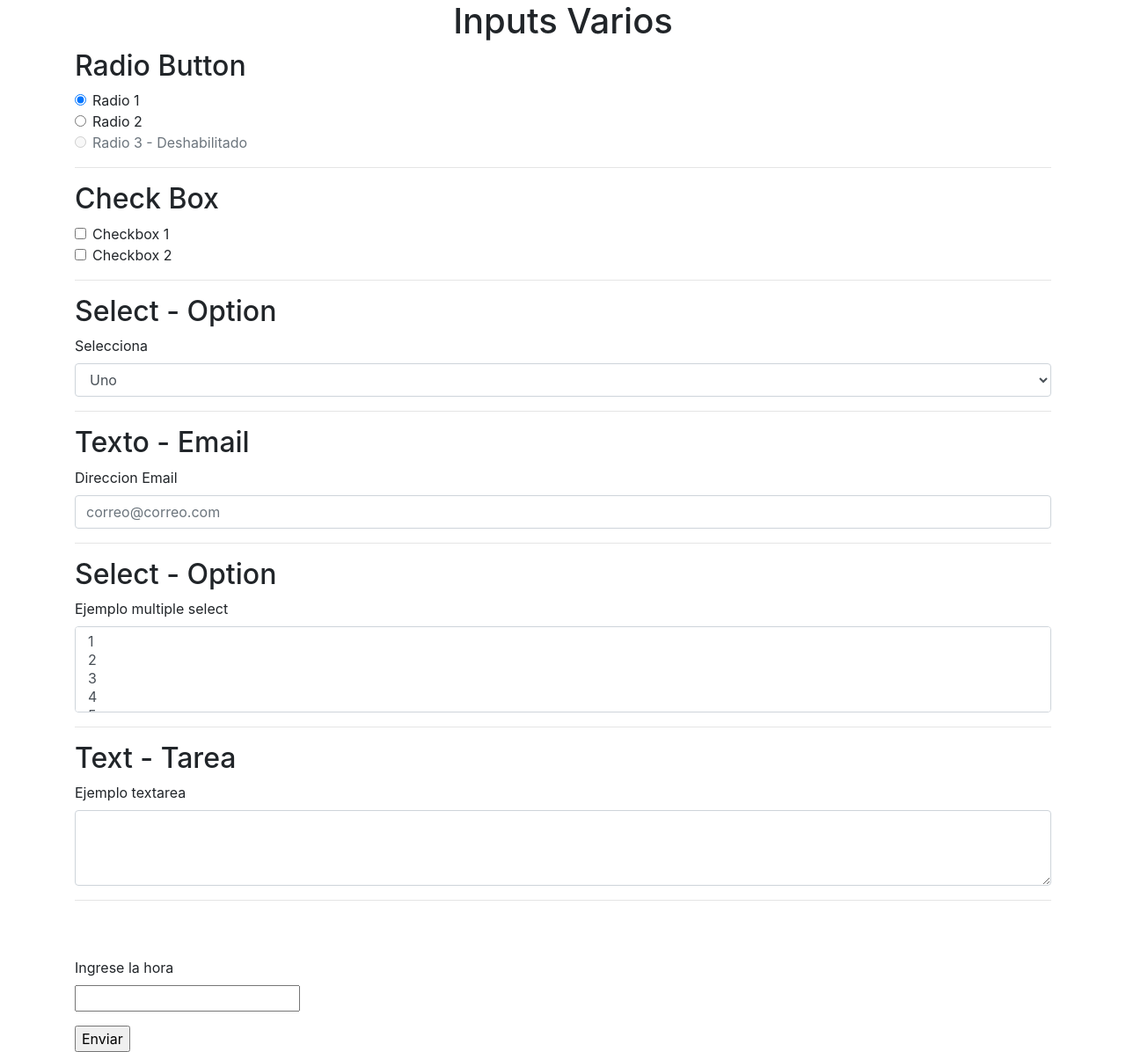
After one commit to rickyMelida/ejemplosPHP, a PHP site: page /inputs.php in a window 1280 px wide. The commit adds this page. Shown: the whole page at 88% size. Run offline with PHP 8.4, Linux system fonts and the light colour scheme.

Commit message:
Se agregan nuevos ejemplos

```diff
--- /dev/null
+++ b/inputs.php
@@ -0,0 +1,105 @@
+<!DOCTYPE html>
+<html lang="es">
+<head>
+	<meta charset="utf-8">
+	<meta name="viewport" content="width=device-width, initial-scale=1.0, maximum-scale=1.0, minimum-scale=1.0">
+	<title>Ejemplo Bootstrap</title>
+    <link rel="stylesheet" href="https://stackpath.bootstrapcdn.com/bootstrap/4.3.1/css/bootstrap.min.css" integrity="sha384-ggOyR0iXCbMQv3Xipma34MD+dH/1fQ784/j6cY/iJTQUOhcWr7x9JvoRxT2MZw1T" crossorigin="anonymous">
+
+</head>
+<body>
+	<div class="container">
+		<h1 class="text-center">Inputs Varios</h1>
+		<form action="leerinput.php" method="post">
+
+			<h2>Radio Button</h2>
+			<div class="form-check">
+				<input class="form-check-input" type="radio" name="exampleRadios" id="exampleRadios1" value="radio1" checked>
+				<label class="form-check-label" for="exampleRadios1">
+				Radio 1
+				</label>
+
+			</div>
+			<div class="form-check">
+				<input class="form-check-input" type="radio" name="exampleRadios" id="exampleRadios2" value="radio2">
+				<label class="form-check-label" for="exampleRadios2">
+				Radio 2
+				</label>
+			</div>
+			<div class="form-check">
+				<input class="form-check-input" type="radio" name="exampleRadios" id="exampleRadios3" value="radio3" disabled>
+				<label class="form-check-label" for="exampleRadios3">
+				Radio 3 - Deshabilitado
+				</label>
+			</div>
+			<hr>
+
+
+			<h2>Check Box</h2>
+			<div class="form-check">
+				<input class="form-check-input" name = "check1" type="checkbox" value="check1" id="defaultCheck1">
+				<label class="form-check-label" for="defaultCheck1">
+				Checkbox 1
+				</label>
+			</div>
+			<div class="form-check">
+				<input class="form-check-input" name = "check2" type="checkbox" value="check2" id="defaultCheck2" >
+				<label class="form-check-label" for="defaultCheck2">
+				Checkbox 2
+				</label>
+			</div>
+			<hr>
+
+			<h2>Select - Option</h2>
+			<div class="form-group">
+			    <label for="exampleFormControlSelect1">Selecciona</label>
+			    <select class="form-control" name="select1" id="exampleFormControlSelect1">
+					<option>Uno</option>
+					<option>Dos</option>
+					<option>Tres</option>
+					<option>Cuatro</option>
+					<option>Cinco</option>
+			    </select>
+			 </div>
+			 <hr>
+
+			 <h2>Texto  - Email</h2>
+			 <div class="form-group">
+				<label for="exampleFormControlInput1">Direccion Email</label>
+				<input type="email" class="form-control" name="correo" id="exampleFormControlInput1" placeholder="correo@correo.com">
+			</div>
+			<hr>
+
+			<h2>Select - Option</h2>
+			<div class="form-group">
+				<label for="exampleFormControlSelect2">Ejemplo multiple select</label>
+				<select multiple class="form-control" name="select2" id="exampleFormControlSelect2">
+					<option>1</option>
+					<option>2</option>
+					<option>3</option>
+					<option>4</option>
+					<option>5</option>
+				</select>
+			</div>
+			<hr>
+
+			<h2>Text - Tarea</h2>
+			<div class="form-group">
+				<label for="exampleFormControlTextarea1">Ejemplo textarea</label>
+				<textarea class="form-control" id="exampleFormControlTextarea1" name="texto" rows="3"></textarea>
+			</div>
+			<hr><br><br>
+			<div class="form-group">
+				<label>Ingrese la hora</label> <br>
+				<input type="text" name="hora" >
+			</div>
+			<input type="submit" value="Enviar">
+		</form>
+	</div>
+
+
+	<script src="https://code.jquery.com/jquery-3.3.1.slim.min.js" integrity="sha384-q8i/X+965DzO0rT7abK41JStQIAqVgRVzpbzo5smXKp4YfRvH+8abtTE1Pi6jizo" crossorigin="anonymous"></script>
+    <script src="https://cdnjs.cloudflare.com/ajax/libs/popper.js/1.14.7/umd/popper.min.js" integrity="sha384-UO2eT0CpHqdSJQ6hJty5KVphtPhzWj9WO1clHTMGa3JDZwrnQq4sF86dIHNDz0W1" crossorigin="anonymous"></script>
+    <script src="https://stackpath.bootstrapcdn.com/bootstrap/4.3.1/js/bootstrap.min.js" integrity="sha384-JjSmVgyd0p3pXB1rRibZUAYoIIy6OrQ6VrjIEaFf/nJGzIxFDsf4x0xIM+B07jRM" crossorigin="anonymous"></script>
+</body>
+</html>
--- a/textos.php
+++ b/textos.php
@@ -1,7 +1,7 @@
 <?php
     $texto = $_POST["hoja"];
 
-    $abierto = fopen("archivo.txt", "a");
+    $abierto = fopen("archivo2.txt", "a");
     echo "sale " . $texto;
 
     fwrite($abierto, $texto);
```
Also changed, not shown: array.php (added, +40 -0 lines), blur.js (added, +23 -0 lines), conexionServer/con.php (added, +49 -0 lines), conexionServer/index.php (added, +38 -0 lines), ejemplo_onblur.php (added, +20 -0 lines), form-hora.php (added, +20 -0 lines), hora.php (added, +115 -0 lines), leerinput.php (added, +41 -0 lines), validar_hora.php (added, +52 -0 lines).
